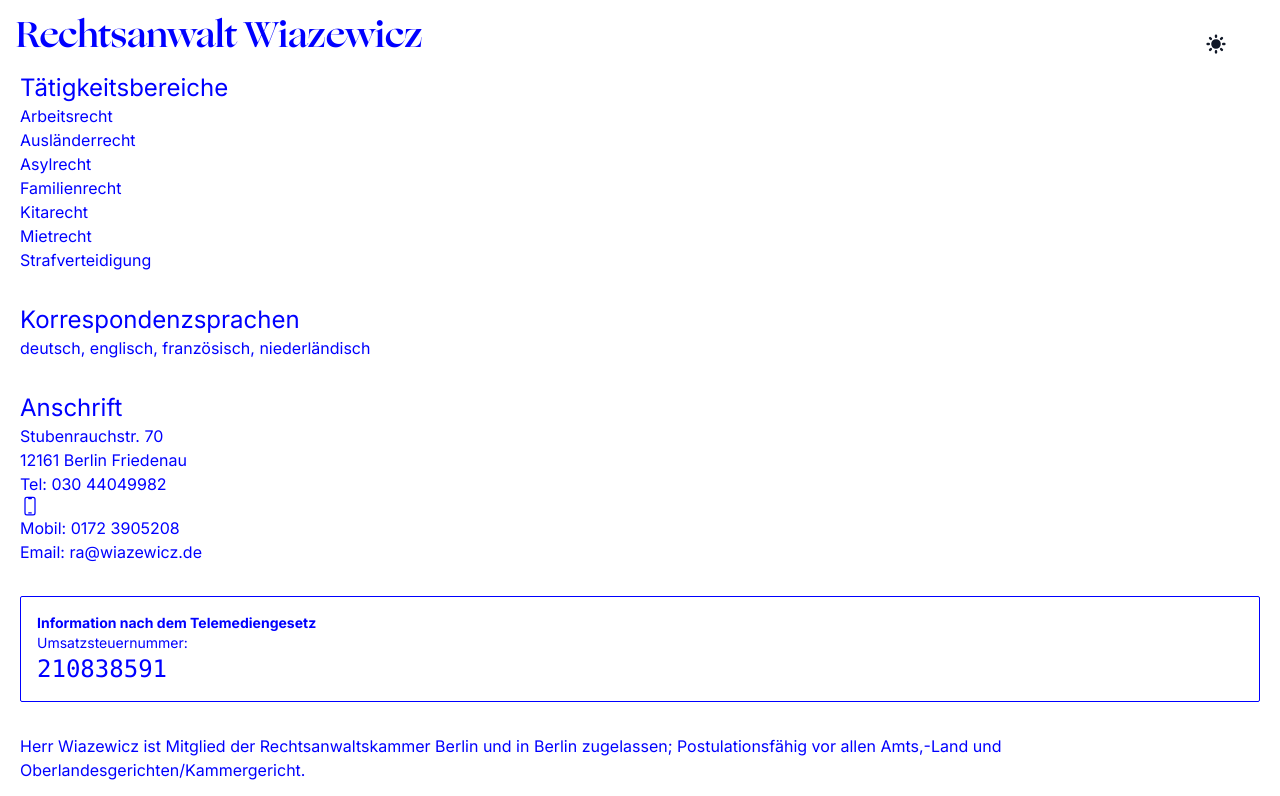
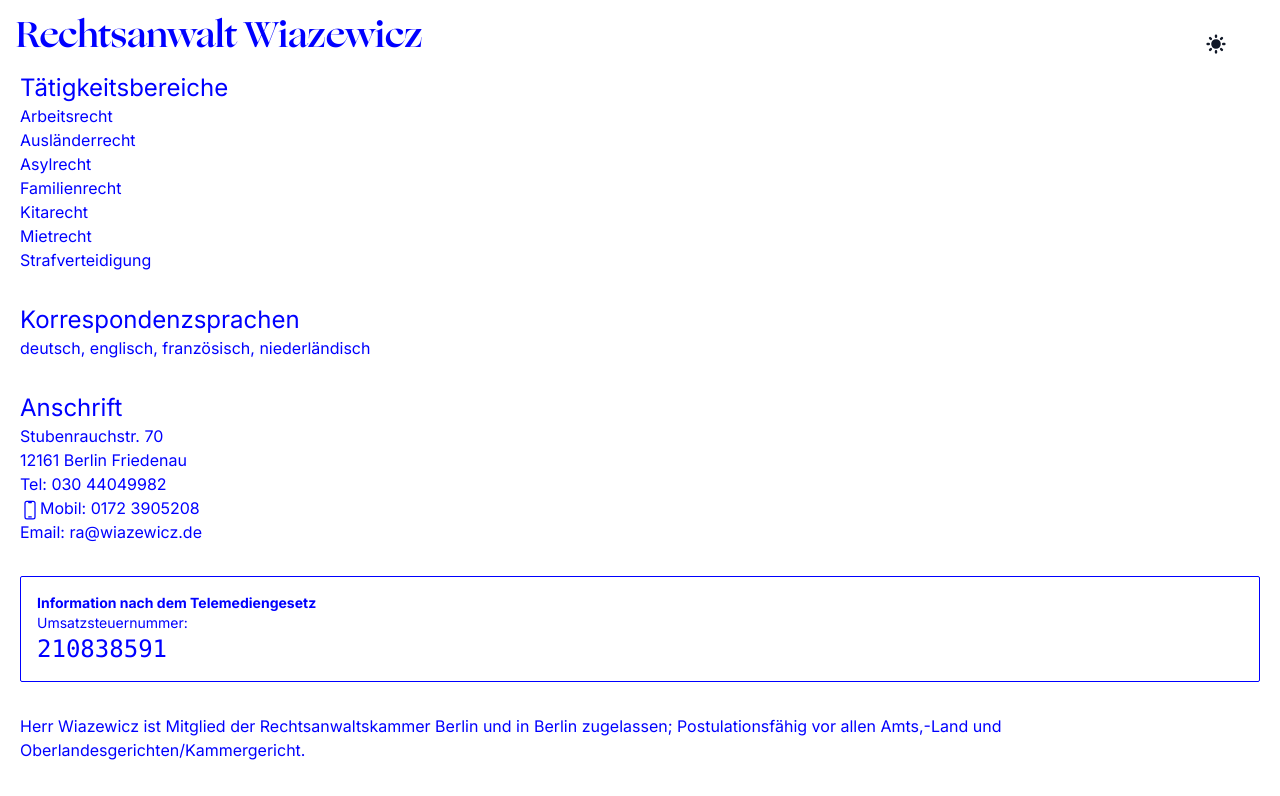
Before and after one commit to dreadbeard11/ra-wiazewicz, a Next.js app: page / in a window 1280 px wide. Shown: the top 796 px of the page. Built offline with nearby package versions, Linux system fonts and the light colour scheme.

Commit message:
Update page.tsx

```diff
--- a/src/app/page.tsx
+++ b/src/app/page.tsx
@@ -37,7 +37,7 @@ deutsch, englisch, französisch, niederländisch
 <div>Stubenrauchstr. 70</div>
 <div>12161 Berlin Friedenau</div>
 <div>Tel: 030 44049982 </div>
-<div><DevicePhoneMobileIcon className="h-5 w-5" />Mobil: 0172 3905208 </div>
+<div><DevicePhoneMobileIcon className="h-5 w-5 inline" />Mobil: 0172 3905208 </div>
 <div>Email: ra@wiazewicz.de </div>
 
 </div>
```
